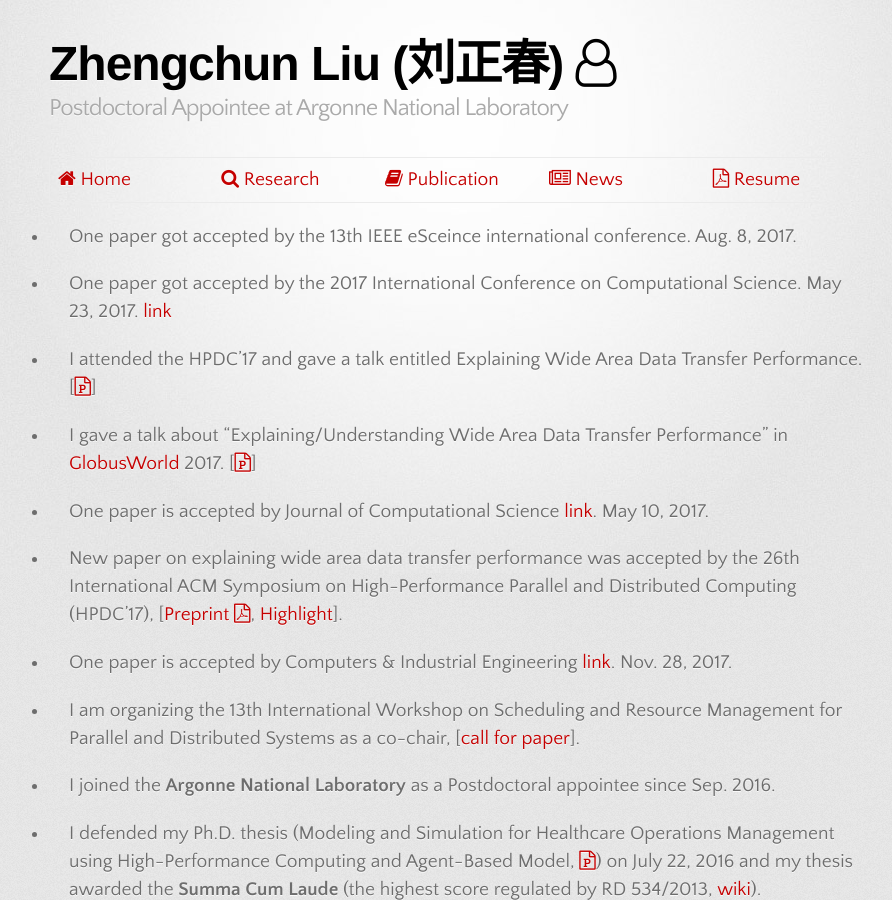
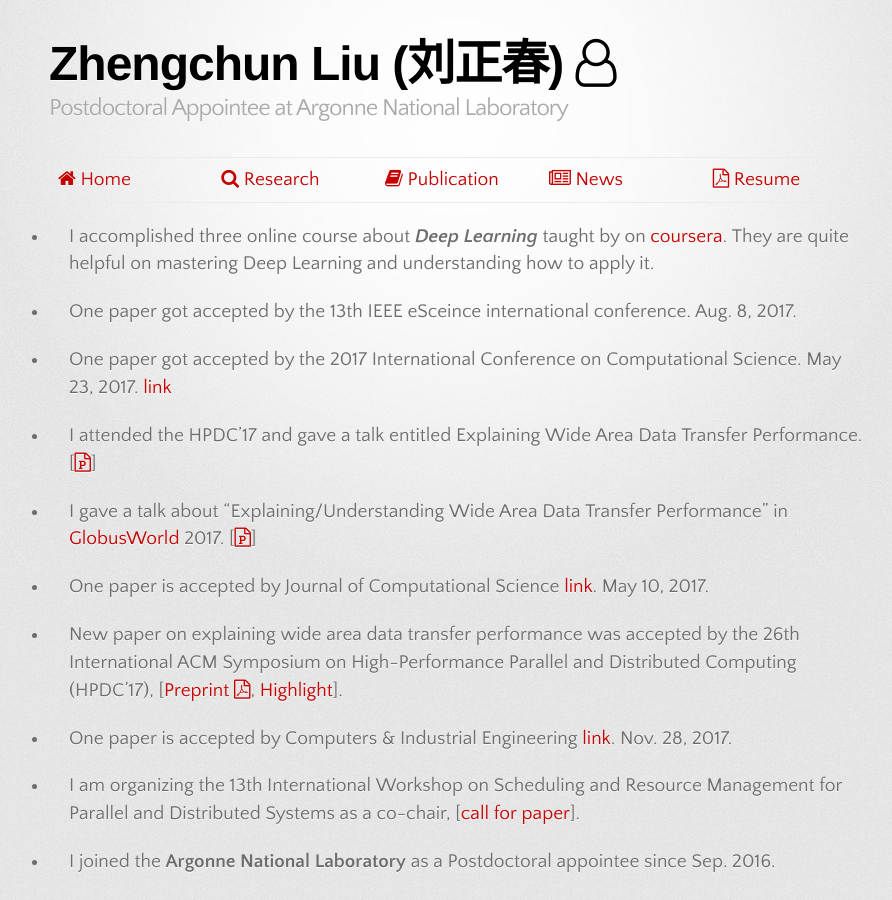
Before and after one commit to lzhengchun/lzhengchun.github.io, a Jekyll site: the page built from News.md, in a window 1280 px wide and 900 px high. Shown: the whole window, without its empty margins (181-1073 px from the left). Built offline with Jekyll 4.4.1, drawn with Linux system fonts in a browser that asks for light colours; some web fonts are replaced.

Commit message:
add, delete, polish etc.

```diff
--- a/News.md
+++ b/News.md
@@ -2,6 +2,8 @@
 layout: default
 title: What's new
 ---
+* I accomplished three online course about ***Deep Learning*** taught by on [coursera](https://www.coursera.org/specializations/deep-learning). They are quite helpful on mastering Deep Learning and understanding how to apply it.
+
 * One paper got accepted by the 13th IEEE eSceince international conference. Aug. 8, 2017.
 
 <!---
```
